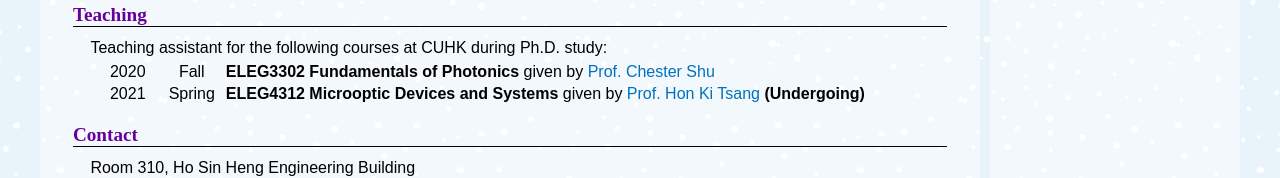
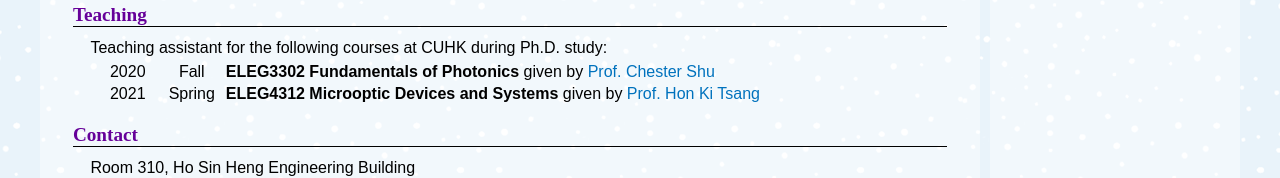
Before and after one commit to GaoleiHu/GaoleiHu.github.io, a plain HTML site: page index.html in a window 1280 px wide. Shown: the part 1040-1218 px from the top of the page. Drawn offline with Linux system fonts and the light colour scheme.

Commit message:
May 2021 Update

```diff
--- a/index.html
+++ b/index.html
@@ -103,7 +103,7 @@
               <td class="td">2020</td><td class="td">Fall</td><td><strong>ELEG3302 Fundamentals of Photonics</strong> given by <a href="http://www.ee.cuhk.edu.hk/~ctshu/welcome.html" target="_blank">Prof. Chester Shu</a></td>
             </tr>
             <tr>
-              <td class="td">2021</td><td class="td">Spring</td><td><strong>ELEG4312 Microoptic Devices and Systems</strong> given by <a href="http://www.ee.cuhk.edu.hk/~hktsang/" target="_blank">Prof. Hon Ki Tsang</a><strong> (Undergoing)</strong></td>
+              <td class="td">2021</td><td class="td">Spring</td><td><strong>ELEG4312 Microoptic Devices and Systems</strong> given by <a href="http://www.ee.cuhk.edu.hk/~hktsang/" target="_blank">Prof. Hon Ki Tsang</a></td>
             </tr>
           </tbody>
         </table>
```
